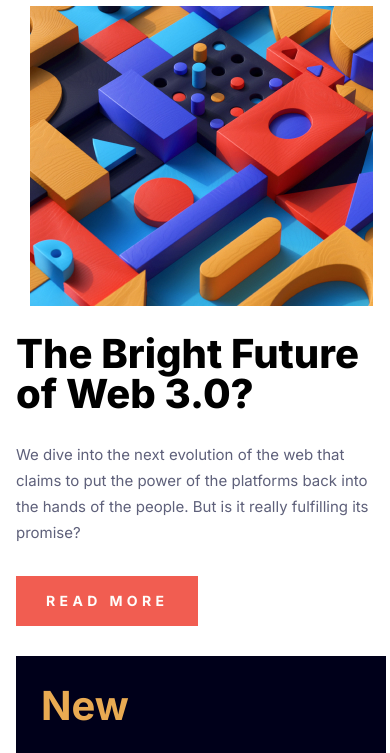
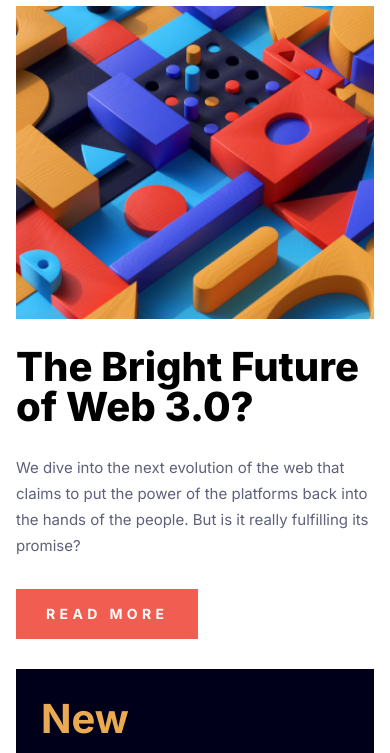
Before and after one commit to Junior-dev-Track/14-css-web-3-0-project-samuel-villa, a plain HTML site: page index.html in a window 390 px wide. Shown: the part 90-843 px from the top of the page. Drawn offline with Linux system fonts and the light colour scheme.

Commit message:
[IMP] correction responsiveness

```diff
--- a/style.css
+++ b/style.css
@@ -58,9 +58,14 @@ main > .main__grid1 > .main1__img {
 }
 
 main > .main__grid2 {
+    background-color: #00001A;
     display: grid;
     grid-template-columns: auto auto;
     grid-template-rows: auto auto;
+}
+
+main > .main__grid1 > .main1__h1 {
+    align-content: space-evenly;
 }
 
 main > .main__grid1 > .main1__h1 > h1 {
@@ -96,7 +101,6 @@ main > .main__grid1 > .main1__article > .main1__article__btn > a {
 }
 
 main > .main__grid2 > .main2__articles {
-    background-color: #00001A;
     padding: 30px 25px 30px 25px;
     display: flex;
     flex-direction: column;
@@ -179,13 +183,11 @@ section > .section__grid__article > .section__grid__article_elm > .section__grid
 
 
 @media (max-width: 768px) {
-    html {
-        width: 370px;
-    }
 
     .container {
-        width: 370px;
-        margin: 28px 16px 70px 16px;
+        width: auto;
+        margin: 0 auto;
+        padding: 28px 16px 28px 16px;
     }
 
     header {
@@ -214,8 +216,7 @@ section > .section__grid__article > .section__grid__article_elm > .section__grid
     }
 
     .square_img {
-        width: 90%;
-        width: auto;
+        width: 100%;
         overflow: hidden;
         display: block;
     }
```
